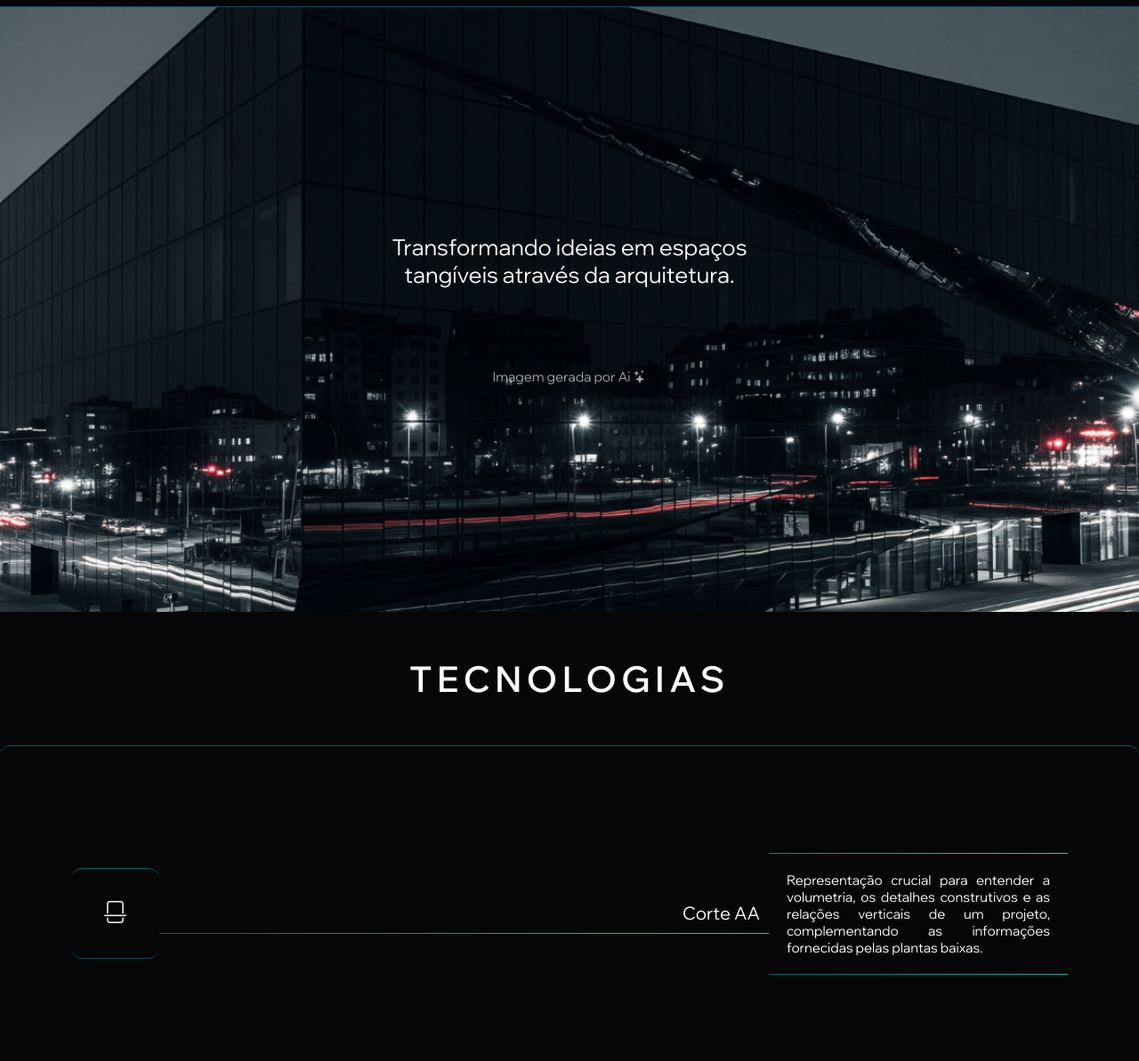
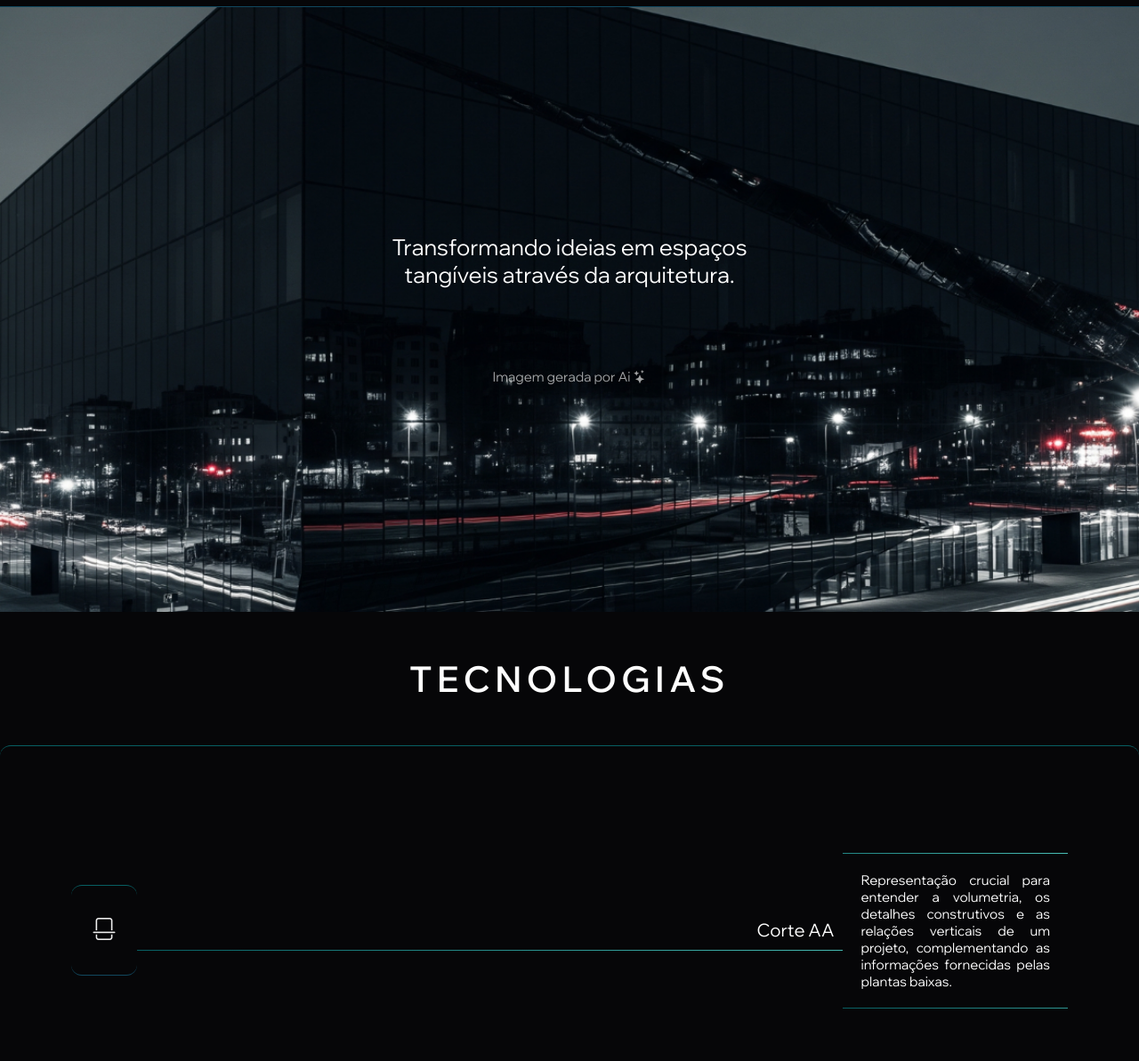
Before and after one commit to DevPereira1st/sancle3D, a plain HTML site: page portifolio/index.html in a window 1280 px wide. Shown: the part 38-1231 px from the top of the page at 89% size. Drawn offline with nearby package versions, Linux system fonts and the light colour scheme.

Commit message:
Update style.css

```diff
--- a/portifolio/css/style.css
+++ b/portifolio/css/style.css
@@ -190,7 +190,7 @@ border: none;
 .linha {
     border-image: linear-gradient(45deg, var(--quin-color), var(--ter-color)) 1;
     border-bottom: 1px solid wheat;
-    width: 62%;
+    width: 100%;
 
 
 
```
